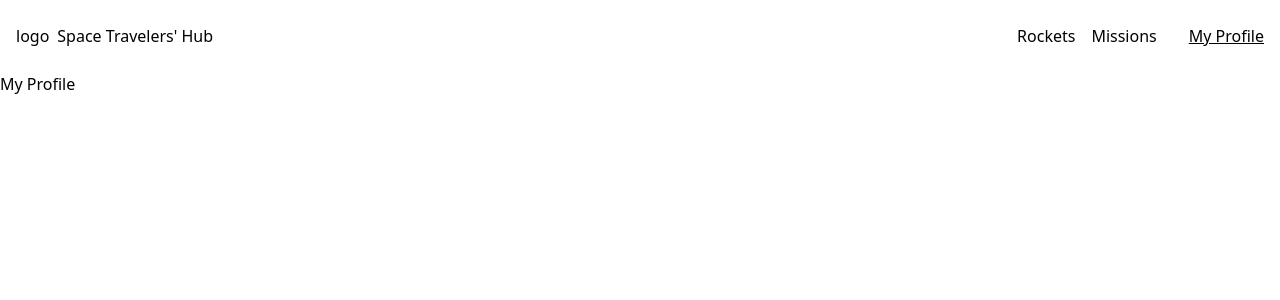
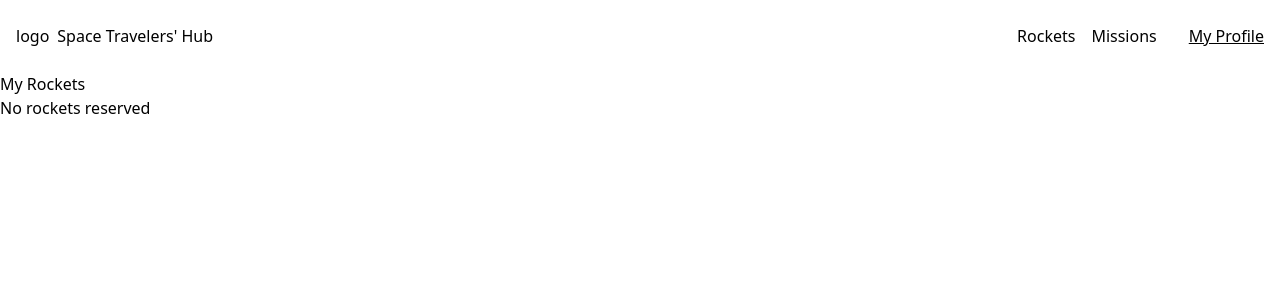
Before and after one commit to AhmedNazirMusah/Space-Travelers-Hub, a React (Create React App) app: page /myprofile in a window 1280 px wide. Shown: the top 300 px of the page. Built offline with nearby package versions, Linux system fonts and the light colour scheme.

Commit message:
updated profile with booked rockets

```diff
--- a/src/App.css
+++ b/src/App.css
@@ -2,3 +2,8 @@
   box-sizing: border-box;
   margin: 0;
 }
+
+.profile {
+  display: flex;
+  gap: 30px;
+}
--- a/src/components/myProfile.js
+++ b/src/components/myProfile.js
@@ -1,7 +1,36 @@
 import React from 'react';
+import { useSelector, useDispatch } from 'react-redux';
+import { cancelBooking } from '../redux/rockets/rockets';
 
-const Profile = () => (
-  <h2>My Profile</h2>
-);
+const Profile = () => {
+  const dispatch = useDispatch();
+
+  const rocketState = useSelector((state) => state.rocketsReducer);
+  const reservedRockets = rocketState.filter((rocket) => rocket.reserved).length === 0
+    ? <p>No rockets reserved </p>
+    : rocketState.filter((rocket) => rocket.reserved).map((rocket) => (
+      <div key={rocket.id}>
+        <div>
+          <h2>{rocket.rocket_name}</h2>
+        </div>
+        <button type="button" onClick={() => dispatch(cancelBooking(rocket.id))}>Cancel Reservation</button>
+      </div>
+    ));
+
+  return (
+    <div>
+      <div className="profile">
+        <div>
+          <h2>My Rockets</h2>
+          <ul>
+            <li>
+              {reservedRockets}
+            </li>
+          </ul>
+        </div>
+      </div>
+    </div>
+  );
+};
 
 export default Profile;
```
